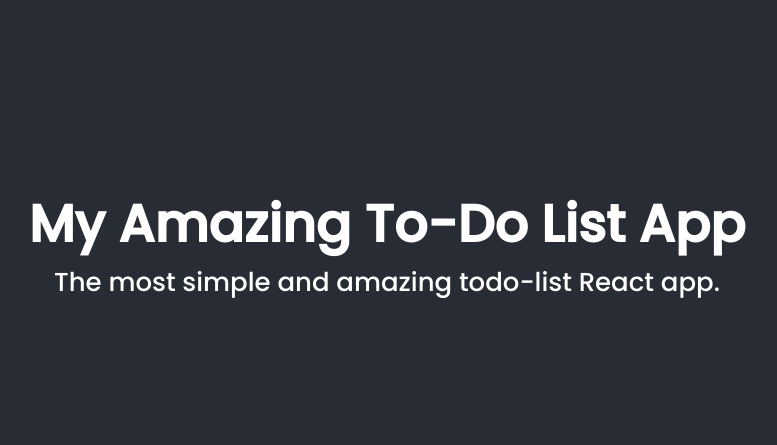
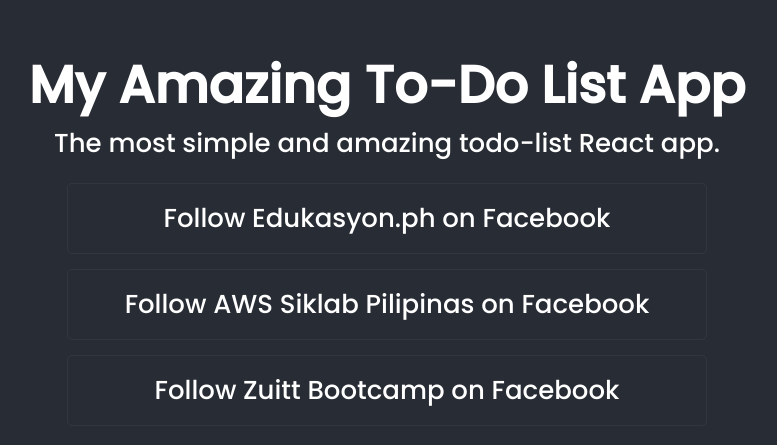
Before and after one commit to claissemartinez/FCB-React-AWS, a React (Create React App) app: page / in a window 1280 px wide. Shown: the part 157-602 px from the top of the page, without its empty margins (253-1030 px from the left). Built offline with nearby package versions, Linux system fonts and the light colour scheme.

Commit message:
Add another CSS styles

```diff
--- a/src/index.css
+++ b/src/index.css
@@ -25,3 +25,15 @@
   font-size: calc(10px + 2vmin);
   color: white;
 }
+
+ul {
+  list-style: none;
+  width: 50%;
+}
+
+.tasks-item {
+  border: 1px solid #d3d3d30f;
+  margin-bottom: 15px;
+  padding: 15px;
+  border-radius: 5px;
+}
--- a/src/index.js
+++ b/src/index.js
@@ -11,11 +11,23 @@
 //}
 
 function App(){
+
+	const paraStyle ={
+			"marginBottom": "20px"
+	};
+
 	return (
 		<div className="app">
 			<header className="app-header">
 				<h1>My Amazing To-Do List App</h1>
-				<p> The most simple and amazing todo-list React app. </p>
+				<p style={paraStyle}> The most simple and amazing todo-list React app. </p>
+
+				<ul>
+					<li className="tasks-item">Follow Edukasyon.ph on Facebook </li>
+					<li className="tasks-item">Follow AWS Siklab Pilipinas on Facebook </li>
+					<li className="tasks-item">Follow Zuitt Bootcamp on Facebook </li>
+				</ul>
+
 			</header>
 		</div> //no longer HTML Mark up, this is JSX. Not reccommended to use pure bootstrap, use react-bootstrap.
 
```
